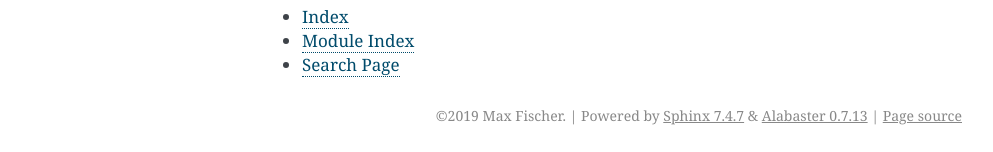
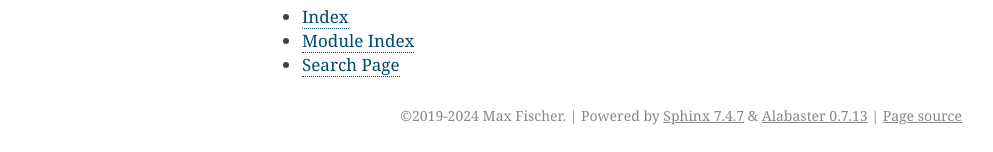
Before and after one commit to maxfischer2781/asyncstdlib, a Sphinx documentation site: the page built from docs/index.rst, in a window 1280 px wide and 900 px high, scrolled down 1136 px. Shown: the part 745-897 px from the top of the window, without its empty margins (148-1141 px from the left). Built offline with Sphinx 7.4.7, drawn with Linux system fonts in a browser that asks for light colours; formulas are drawn with MathJax 3.

Commit message:
update copyright range

```diff
--- a/docs/conf.py
+++ b/docs/conf.py
@@ -26,7 +26,7 @@ from asyncstdlib import __version__
 
 project = "asyncstdlib"
 author = "Max Fischer"
-copyright = f"2019 {author}"
+copyright = f"2019-2024 {author}"
 
 # The short X.Y version
 version = __version__
```
Also changed, not shown: 1 other file.
